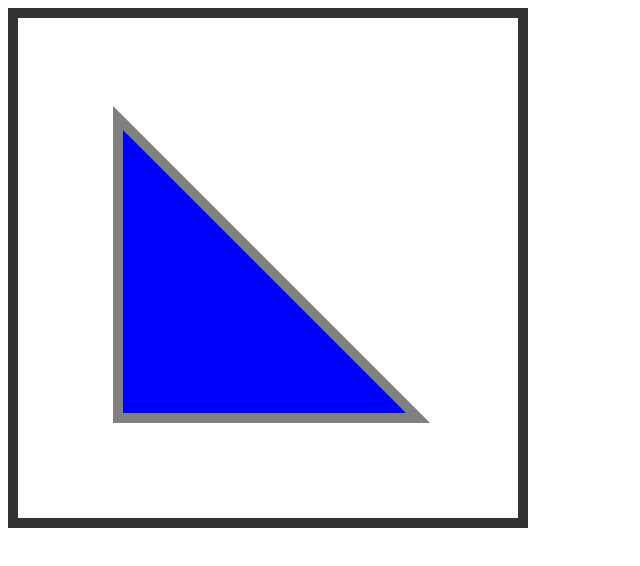
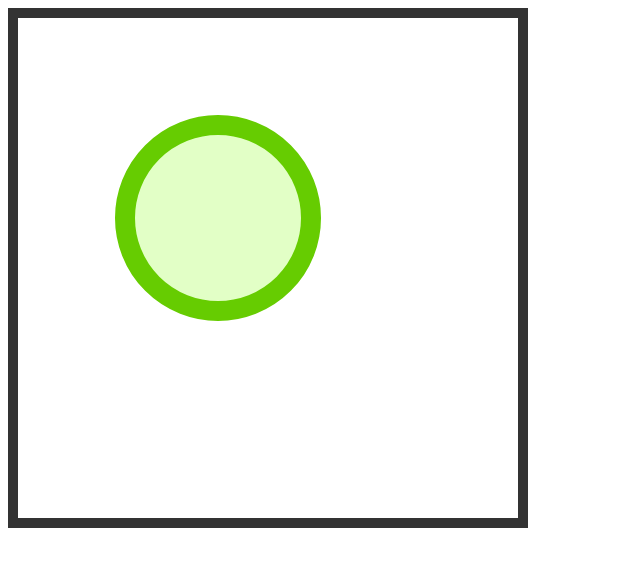
Before and after one commit to keyy123/playing-with-html-canvas, a plain HTML site: page index.html in a window 1280 px wide. Shown: the whole page, without its empty margins (0-640 px from the left). Drawn offline with Linux system fonts and the light colour scheme.

Commit message:
notes and files updated

```diff
--- a/index.html
+++ b/index.html
@@ -17,20 +17,42 @@
         let canvas = document.getElementById("myCanvas");
         let context = canvas.getContext("2d");
 
-        context.beginPath();
-        context.moveTo(100,100);
-        context.lineTo(400, 400);
-        context.lineTo(100, 400);
-        context.closePath();
+        let dimensions = {
+            width: canvas.width,
+            height: canvas.height
+        }
 
+        function draw(){
+            context.beginPath();
+            context.arc(200, 200, 93, 0, 2 * Math.PI, true);
+            context.fillStyle = "#E2FFC6";
+            context.fill();
 
-        context.fillStyle = "blue";
-        context.fill();
+            context.lineWidth = 20;
+            context.strokeStyle = '#66CC01';
+            context.stroke();
+        }
+        draw();
+        // context.beginPath()
+        // context.arc(200, 200, 93, Math.PI/2, Math.PI, true);
+        // context.closePath();
 
-        context.lineWidth = 10;
-        context.strokeStyle = "gray";
-        context.stroke();
+        // context.lineWidth = 5;
+        // context.strokeStyle = "red";
+        // context.stroke();
 
+        // context.fillStyle = "green";
+        // context.fill();
+
+        // context.beginPath();
+        // context.arc(200, 200, 93, Math.PI/2, Math.PI, false);
+        // context.closePath();
+        // context.lineWidth = 5;
+        // context.strokeStyle = "green";
+        // context.stroke();
+
+        // context.fillStyle = "red";
+        // context.fill();
   </script>
 
 </body>
```
Also changed, not shown: 2 other files.
